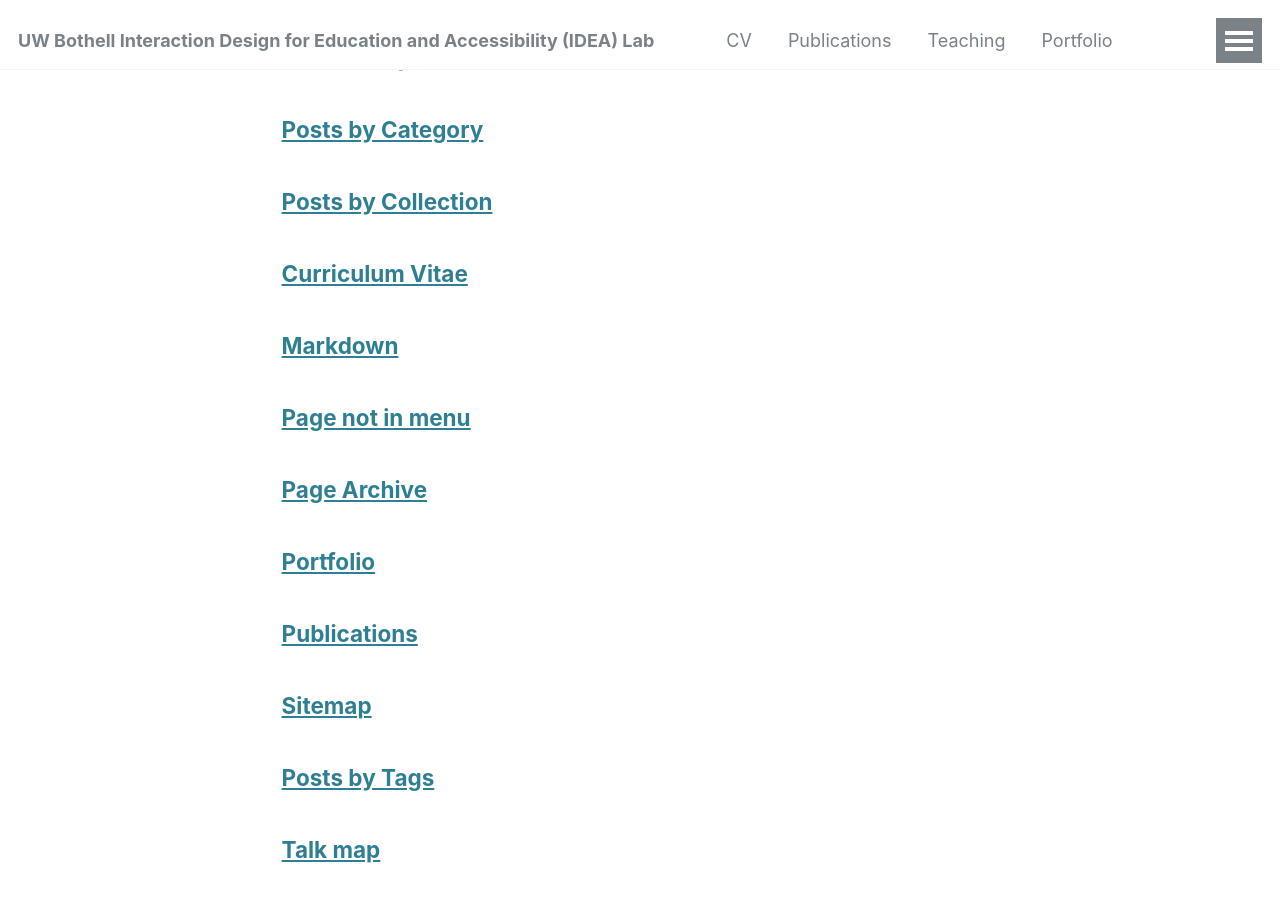
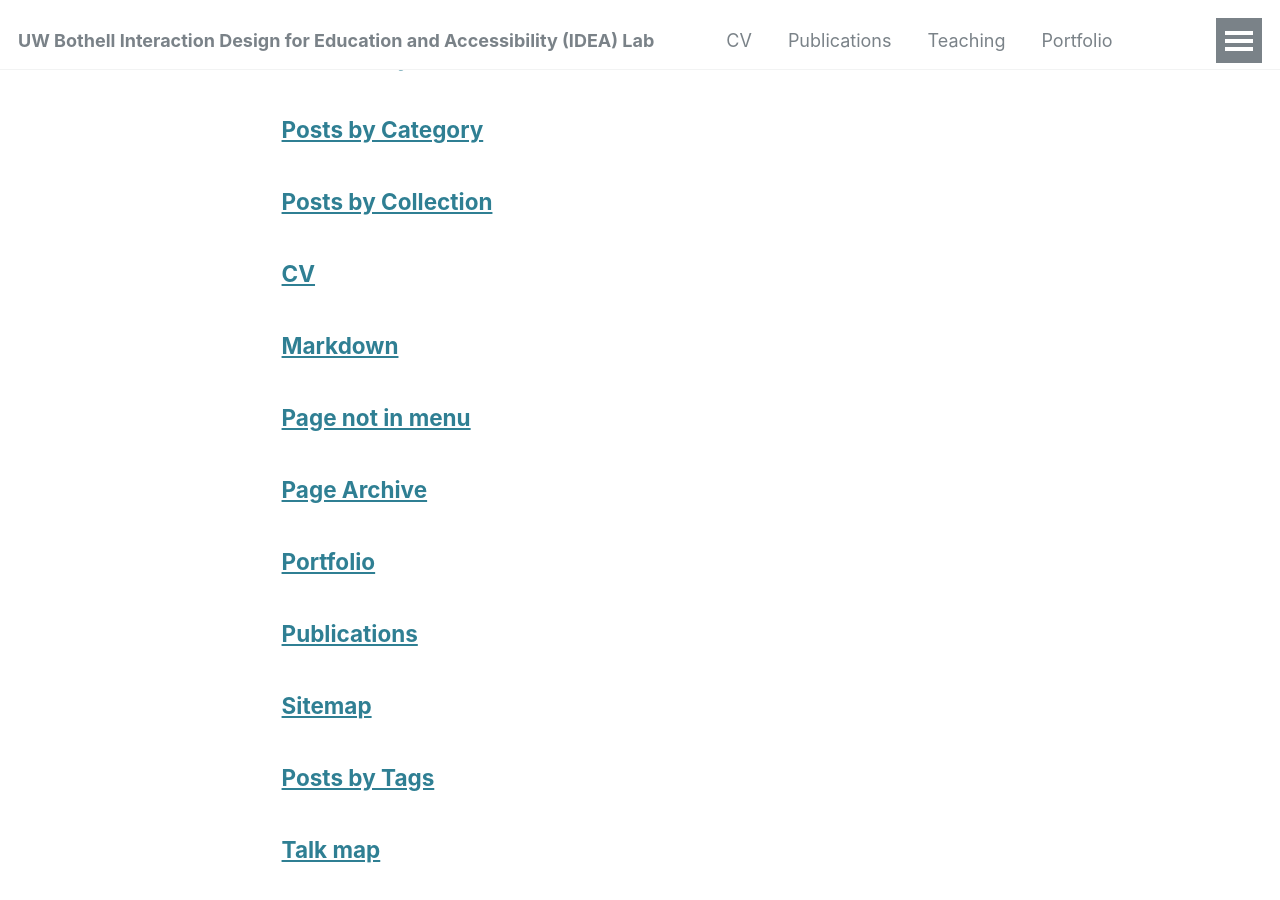
Before and after one commit to danper2024/APT, a Jekyll site: the page built from _pages/page-archive.html, in a window 1280 px wide and 900 px high, scrolled down 306 px. Built offline with Jekyll 4.4.1, drawn with Linux system fonts in a browser that asks for light colours.

Commit message:
Update cv.md
Signed-off-by: danper2024 <dan.perkins@outlook.com>

```diff
--- a/_pages/cv.md
+++ b/_pages/cv.md
@@ -1,6 +1,6 @@
 ---
 layout: page
-title: "Curriculum Vitae"
+title: "CV"
 permalink: /cv/
 ---
 
```
